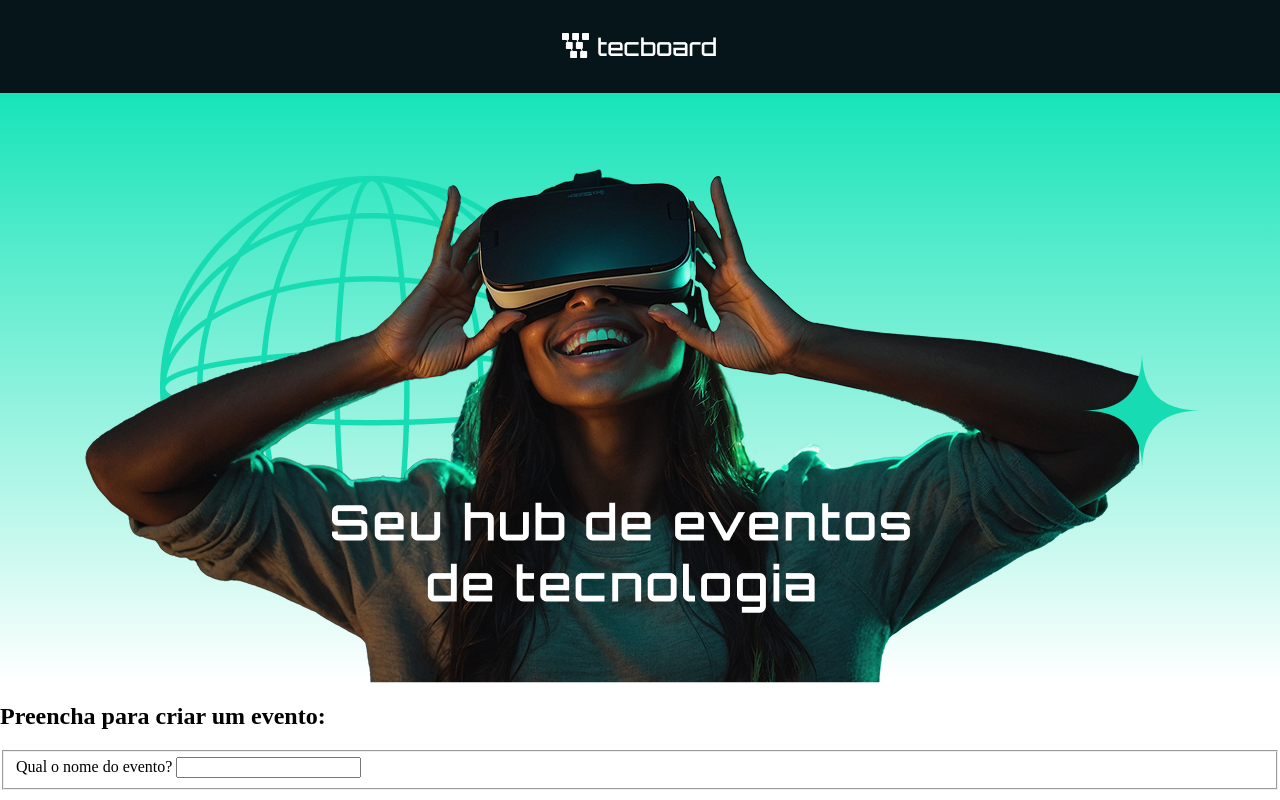
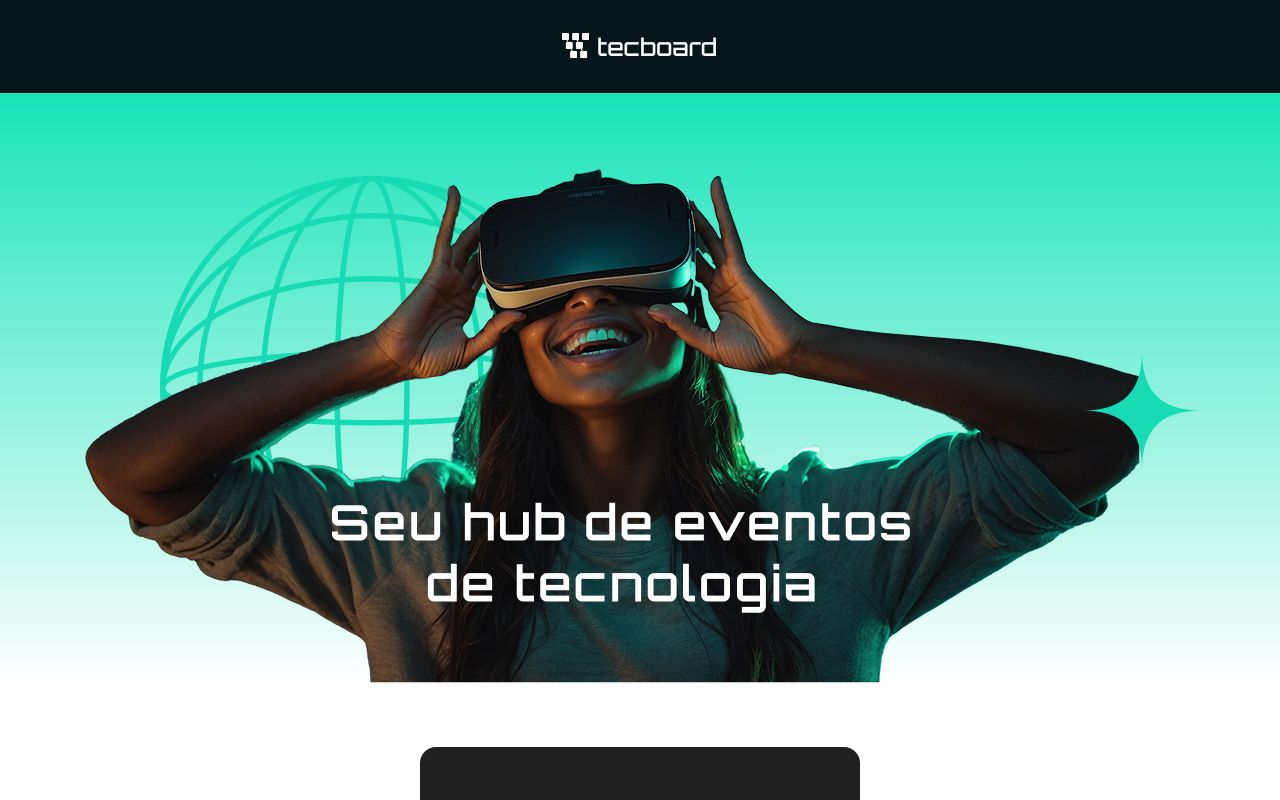
Before and after one commit to FGhiraldeli/react-alura, a React (Vite) app in the folder tecboard/: page / in a window 1280 px wide. Shown: the top 800 px of the page. Built offline with nearby package versions, Linux system fonts and the light colour scheme.

Commit message:
Creating CSS for the page and component

```diff
--- a/tecboard/src/App.css
+++ b/tecboard/src/App.css
@@ -19,3 +19,12 @@ section {
 section img {
   max-width: 90%;
 }
+
+.form-evento {
+  background-color: #212121;
+  padding: 32px 28px;
+  border-radius: 16px;
+  width: 384px;
+  max-width: 90%;
+  margin: 64px auto;
+}
```
